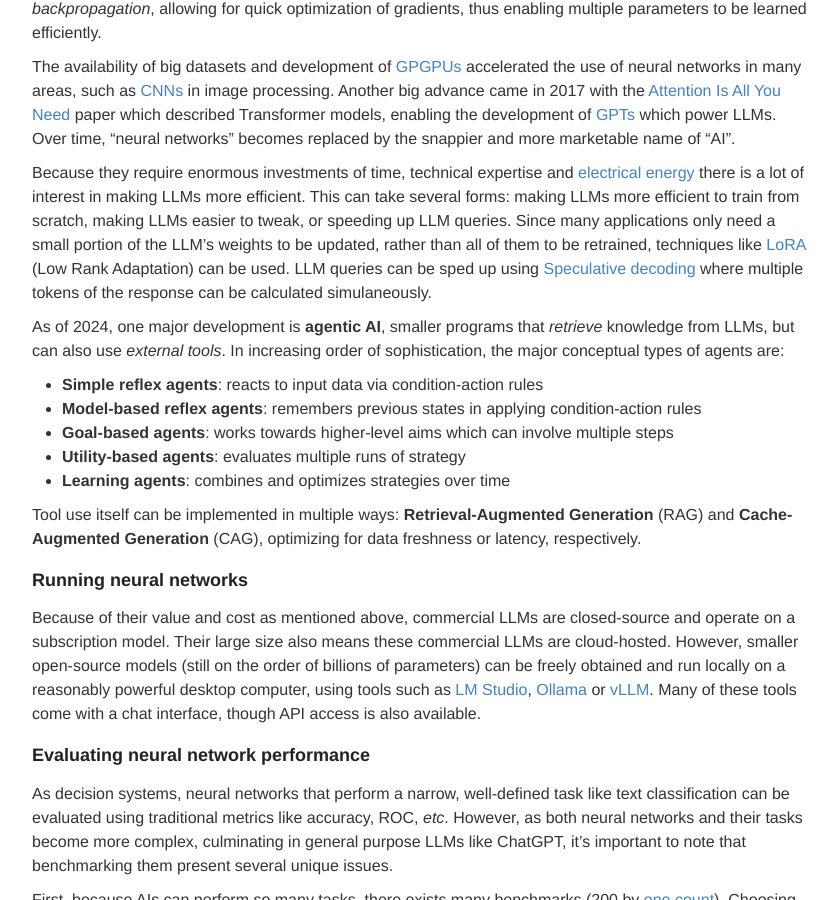
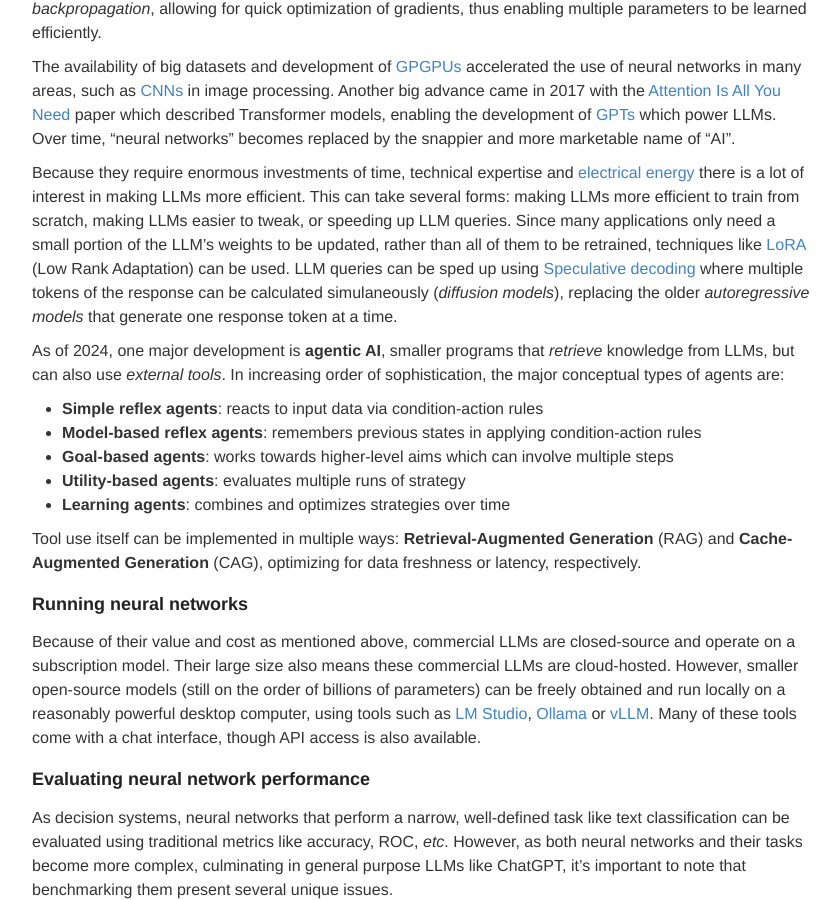
Before and after one commit to ptvan/ptvan.github.io, a Jekyll site: the page built from _posts/2020-01-20-neural-networks.md, in a window 1280 px wide and 900 px high, scrolled down 816 px. Shown: the whole window, without its empty margins (218-1058 px from the left). Built offline with Jekyll 4.4.1, drawn with Linux system fonts in a browser that asks for light colours.

Commit message:
minor clarification

```diff
--- a/_posts/2020-01-20-neural-networks.md
+++ b/_posts/2020-01-20-neural-networks.md
@@ -17,7 +17,7 @@
 
 The availability of big datasets and development of [GPGPUs](https://en.wikipedia.org/wiki/General-purpose_computing_on_graphics_processing_units) accelerated the use of neural networks in many areas, such as [CNNs](https://en.wikipedia.org/wiki/Convolutional_neural_network) in image processing. Another big advance came in 2017 with the [Attention Is All You Need](https://arxiv.org/abs/1706.03762) paper which described Transformer models, enabling the development of [GPTs](https://en.wikipedia.org/wiki/Generative_pre-trained_transformer) which power LLMs. Over time, "neural networks" becomes replaced by the snappier and more marketable name of "AI".
 
-Because they require enormous investments of time, technical expertise and [electrical energy](https://cacm.acm.org/blogcacm/the-energy-footprint-of-humans-and-large-language-models/) there is a lot of interest in making LLMs more efficient. This can take several forms: making LLMs more efficient to train from scratch, making LLMs easier to tweak, or speeding up LLM queries. Since many applications only need a small portion of the LLM's weights to be updated, rather than all of them to be retrained, techniques like [LoRA](https://medium.com/@raquelhvaz/efficient-llm-fine-tuning-with-lora-e5edb88b64a1) (Low Rank Adaptation) can be used. LLM queries can be sped up using [Speculative decoding](https://research.google/blog/looking-back-at-speculative-decoding/) where multiple tokens of the response can be calculated simulaneously.
+Because they require enormous investments of time, technical expertise and [electrical energy](https://cacm.acm.org/blogcacm/the-energy-footprint-of-humans-and-large-language-models/) there is a lot of interest in making LLMs more efficient. This can take several forms: making LLMs more efficient to train from scratch, making LLMs easier to tweak, or speeding up LLM queries. Since many applications only need a small portion of the LLM's weights to be updated, rather than all of them to be retrained, techniques like [LoRA](https://medium.com/@raquelhvaz/efficient-llm-fine-tuning-with-lora-e5edb88b64a1) (Low Rank Adaptation) can be used. LLM queries can be sped up using [Speculative decoding](https://research.google/blog/looking-back-at-speculative-decoding/) where multiple tokens of the response can be calculated simulaneously (_diffusion models_), replacing the older _autoregressive models_ that generate one response token at a time.
 
 As of 2024, one major development is **agentic AI**, smaller programs that _retrieve_ knowledge from LLMs, but can also use _external tools_. In increasing order of sophistication, the major conceptual types of agents are:
 
```
